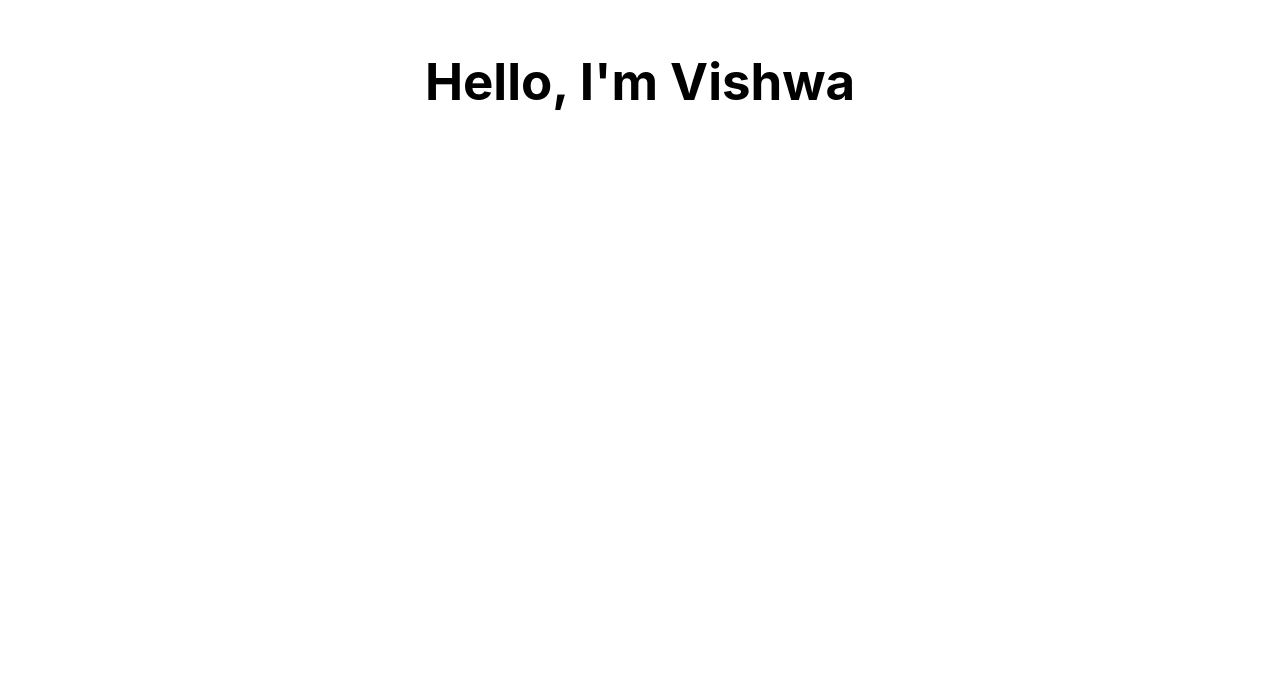
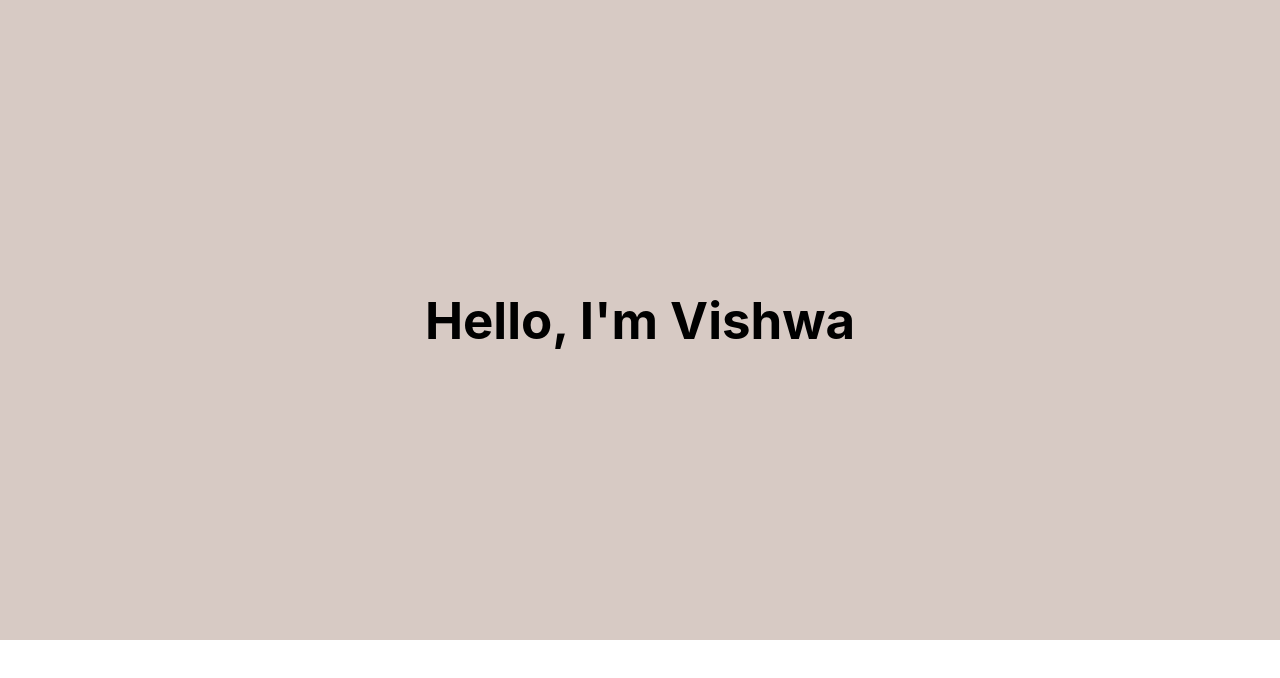
Before and after one commit to Vishwa0416/Portfolio_Website, a React (Create React App) app in the folder portfolio-website/: page / in a window 1280 px wide. Shown: the top 678 px of the page. Built offline with nearby package versions, Linux system fonts and the light colour scheme.

Commit message:
Back color

```diff
--- a/portfolio-website/src/App.css
+++ b/portfolio-website/src/App.css
@@ -9,6 +9,14 @@
   color: white;
 }
 
+.first-section {
+  background-color: #d7cac4;
+  height: 80vh;
+  display: flex;
+  justify-content: center;
+  align-items: center;
+}
+
 .News{
 color: rgb(0, 0, 0);
 text-align: center;
--- a/portfolio-website/src/App.js
+++ b/portfolio-website/src/App.js
@@ -1,10 +1,11 @@
 import './App.css';
 
 function App() {
-  <title>Vishwa Wijesekare</title>
   return (
     <div className="App">
-       <p className = "News">Hello, I'm Vishwa</p>
+      <div className="first-section">
+        <p className="News">Hello, I'm Vishwa</p>
+      </div>
     </div>
   );
 }
```
Also changed, not shown: 1 other file (tests, documents, lock files or other folders).
